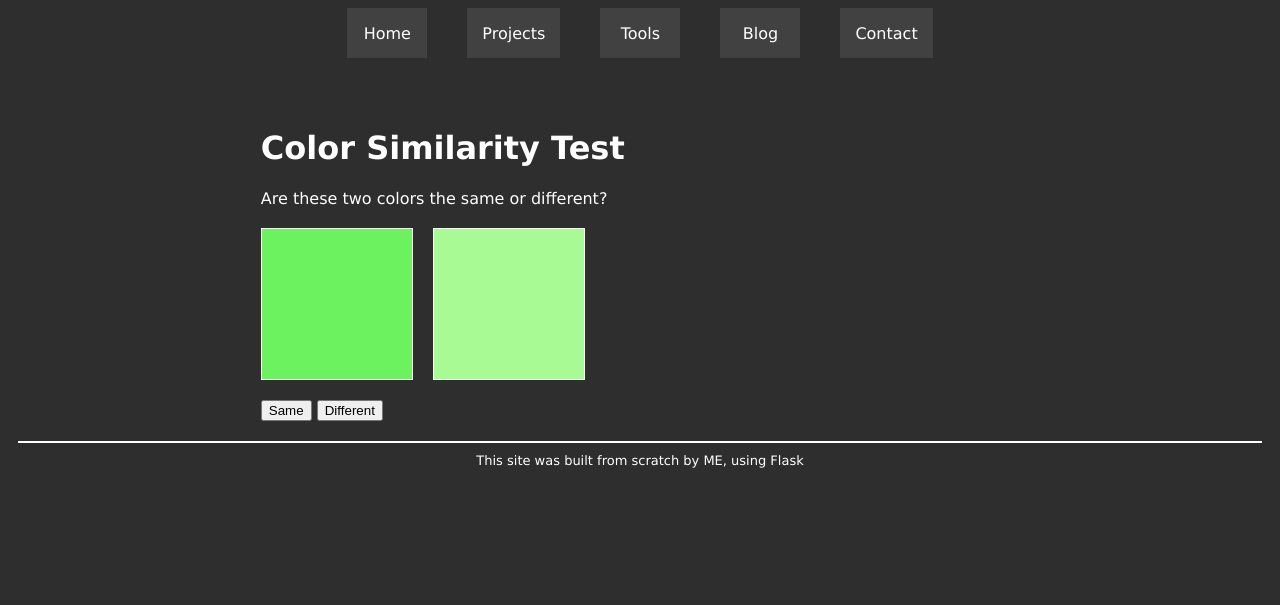
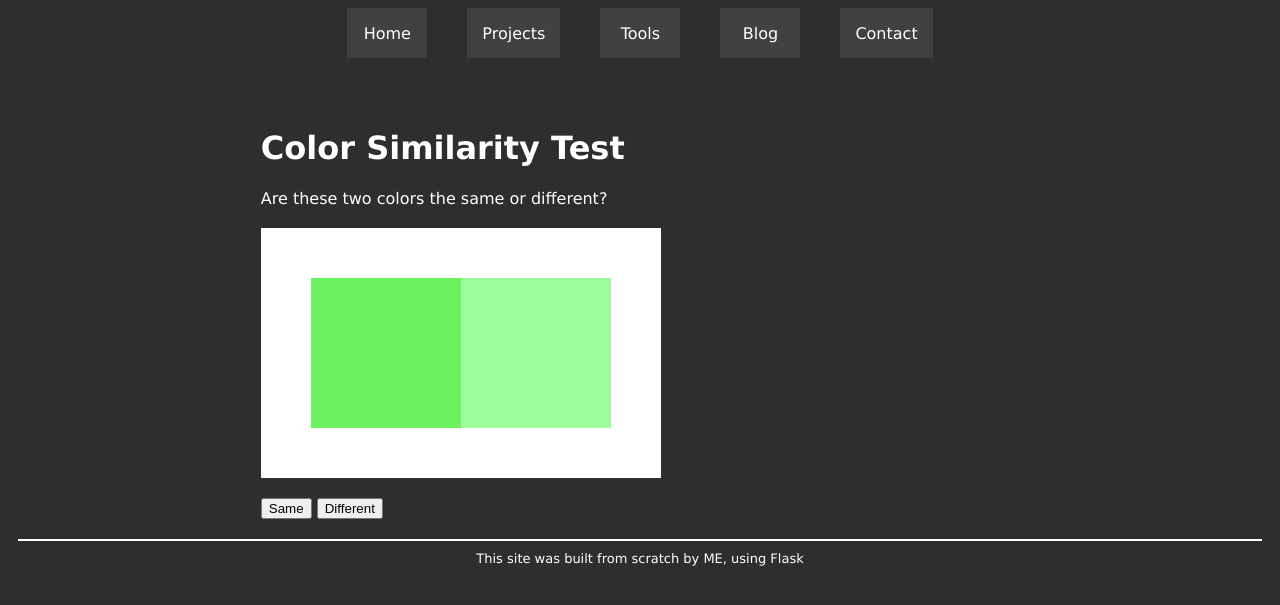
Before and after one commit to Bytestorm5/PortfolioSite, a Flask app: page /tool/color_similarity/ in a window 1280 px wide. Shown: the top 605 px of the page. Run offline with Flask 3, Linux system fonts and the light colour scheme; data that the repository does not hold is empty.

Commit message:
similarity game core done

```diff
--- a/templates/tools/color_similarity.html
+++ b/templates/tools/color_similarity.html
@@ -9,22 +9,29 @@
 {% block body %}
 <h1>Color Similarity Test</h1>
 <p>Are these two colors the same or different?</p>
-<div id="colors" style="display: flex; margin: 20px 0;">
-  <div id="color1" style="width: 150px; height: 150px; margin-right: 20px; border: 1px solid #fff;"></div>
-  <div id="color2" style="width: 150px; height: 150px; border: 1px solid #fff;"></div>
+<div id="colors" style="display: flex; margin: 20px 0; width: 400px; height: 250px; justify-content: center; align-items: center;">
+  <div id="color1" style="width: 150px; height: 150px; margin-right: 20px;"></div>
+  <div id="color2" style="width: 150px; height: 150px;"></div>
 </div>
 <button id="same">Same</button>
 <button id="different">Different</button>
 <div id="feedback" style="margin-top: 10px; font-weight: bold;"></div>
 
 <script>
+// Retrieve or create persistent user ID
+let userId = localStorage.getItem('ka_portfolio_uid');
+if (!userId) {
+  userId = crypto.randomUUID();
+  localStorage.setItem('ka_portfolio_uid', userId);
+}
+
 // Dynamic difficulty parameters
 const totalTests = {{ total_tests | default(0) }};
 let testCount = totalTests;
-const baseMargin = 20;  // initial max deviation for similar colors
-const maxTests = 20;  // tests until margin reaches zero
+const baseMargin = 20;    // initial max deviation for similar colors
+const maxTests = 1000;    // trials until margin reaches zero
 
-// Expands hue, saturation, lightness ranges for challenge
+// Utility: expands hue, saturation, lightness ranges for challenge
 function getRandomHSL() {
   const h = Math.random() * 360;
   const s = Math.random() * 100;
@@ -63,15 +70,76 @@ function generateColors() {
   return [hslToString(c1), hslToString(c2)];
 }
 
-let colors = generateColors();
-document.getElementById('color1').style.background = colors[0];
-document.getElementById('color2').style.background = colors[1];
+// State for each trial: layout ('joint','disjoint','text'), background, colors array
+let layoutType, backgroundType, colors;
+// Track response start time
+let startTime;
+// Advance to next trial: picks layout, background, colors and applies to DOM
+// Advance to next trial: picks layout, background, colors and applies to DOM
+function nextTrial() {
+  // Pick layout and background
+  layoutType = ['joint', 'disjoint', 'text'][Math.floor(Math.random() * 3)];
+  backgroundType = ['black', 'white', 'transparent'][Math.floor(Math.random() * 3)];
+  // Pick colors
+  colors = generateColors();
+  // Apply background to the color container only
+  const container = document.getElementById('colors');
+  if (backgroundType === 'black') container.style.backgroundColor = 'black';
+  else if (backgroundType === 'white') container.style.backgroundColor = 'white';
+  else container.style.backgroundColor = '';
+  // Render layout
+  const box1 = document.getElementById('color1');
+  const box2 = document.getElementById('color2');
+  // Reset styles
+  [box1, box2].forEach(b => {
+    b.style.backgroundColor = '';
+    b.style.color = '';
+    b.style.fontFamily = '';
+    b.innerHTML = '';
+  });
+  if (layoutType === 'text') {
+    // Show text blocks
+    box1.style.color = colors[0];
+    box2.style.color = colors[1];
+    box1.style.fontFamily = 'Verdana, sans-serif';
+    box2.style.fontFamily = 'Verdana, sans-serif';
+    box1.innerText = 'Lorem ipsum dolor sit amet.';
+    box2.innerText = 'Consectetur adipiscing elit.';
+    box1.style.marginRight = '20px';
+  } else {
+    // Show colored boxes
+    box1.style.backgroundColor = colors[0];
+    box2.style.backgroundColor = colors[1];
+    box1.style.marginRight = (layoutType === 'joint' ? '0' : '20px');
+  }
+}
+// Start first trial
+nextTrial();
+// Record the time at which the trial started
+startTime = performance.now();
 
 function submitResult(choice) {
+  // Capture screen properties for analysis
+  const screenInfo = {
+    width: window.screen.width,
+    height: window.screen.height,
+    colorDepth: window.screen.colorDepth,
+    pixelRatio: window.devicePixelRatio
+  };
+  // Compute response time
+  const responseTimeMs = performance.now() - startTime;
   fetch("{{ url_for('color_similarity.api') }}", {
     method: 'POST',
     headers: { 'Content-Type': 'application/json' },
-    body: JSON.stringify({ colors: colors, result: choice })
+    body: JSON.stringify({
+      user_id: userId,
+      colors: colors,
+      result: choice,
+      layout: layoutType,
+      background: backgroundType,
+      screen: screenInfo,
+      responseTimeMs: responseTimeMs
+    })
   })
   .then(res => res.json())
   .then(data => {
@@ -85,10 +153,8 @@ function submitResult(choice) {
     }
     // Increase difficulty for next round
     testCount++;
-    // Show next colors
-    colors = generateColors();
-    document.getElementById('color1').style.background = colors[0];
-    document.getElementById('color2').style.background = colors[1];
+    // Prepare next trial (layout, background, colors)
+    nextTrial();
   })
   .catch(console.error);
 }
--- a/tools/color_similarity.py
+++ b/tools/color_similarity.py
@@ -3,6 +3,7 @@ import os
 from flask import Blueprint, render_template, request
 from pymongo import MongoClient
 from datetime import datetime
+from coloraide import Color
 
 bp = Blueprint('color_similarity', __name__)
 
@@ -11,31 +12,64 @@ def get_collection():
     if not uri:
         raise RuntimeError('MONGO_URI environment variable not set')
     client = MongoClient(uri)
-    # Use database specified in the URI
+    # Use database specified in the URI (from connection string)
     db = client["PortfolioSite"]
     # Collection for storing similarity results
     return db["color_similarity"]
 
 @bp.route('/', methods=['GET'])
 def index():
-    return render_template('tools/color_similarity.html')
+    # Compute total tests so far for dynamic difficulty
+    collection = get_collection()
+    total_tests = collection.count_documents({})
+    return render_template('tools/color_similarity.html', total_tests=total_tests)
 
 @bp.route('/api', methods=['POST'])
 def api():
-    # Receive user response and record with ground truth
+    # Receive user response and record with ground truth, display settings, and screen info
     data = request.get_json() or {}
+    # Retrieve test parameters and user ID
+    user_id = data.get('user_id')
     colors = data.get('colors')
-    result = data.get('result')  # user's choice: 'same' or 'different'
-    # Determine true result: identical strings imply same color
-    true_result = 'same' if (colors and len(colors) >= 2 and colors[0] == colors[1]) else 'different'
+    result = data.get('result')            # user's choice: 'same' or 'different'
+    layout = data.get('layout')            # 'joint', 'disjoint', or 'text'
+    background = data.get('background')    # 'black', 'white', or 'transparent'
+    # Extract screen properties and response time
+    screen = data.get('screen', {})
+    response_time_ms = data.get('responseTimeMs')
+    # Determine true result via perceptual color difference (CIEDE2000)
+    colors_list = colors or []
+    delta_e = None
+    try:
+        if len(colors_list) >= 2:
+            # Parse and convert to Lab space
+            c0 = Color(colors_list[0]).convert('lab')
+            c1 = Color(colors_list[1]).convert('lab')
+            # Compute delta E using CIEDE2000
+            delta_e = c0.delta_e(c1, method='2000')
+            # Threshold below which colors are considered the same
+            threshold = float(os.environ.get('COLOR_SIMILARITY_THRESHOLD', 1.0))
+            true_same = (delta_e <= threshold)
+            true_result = 'same' if true_same else 'different'
+        else:
+            true_result = 'different'
+    except Exception:
+        # Fallback to exact match of string values
+        true_result = 'same' if len(colors_list) >= 2 and colors_list[0] == colors_list[1] else 'different'
     correct = (result == true_result)
     ip = request.remote_addr
     timestamp = datetime.utcnow()
     doc = {
+        'user_id': user_id,
         'colors': colors,
         'result': result,
         'true_result': true_result,
         'correct': correct,
+        'layout': layout,
+        'background': background,
+        'screen': screen,
+        'delta_e': delta_e,
+        'response_time_ms': response_time_ms,
         'ip': ip,
         'timestamp': timestamp
     }
```
